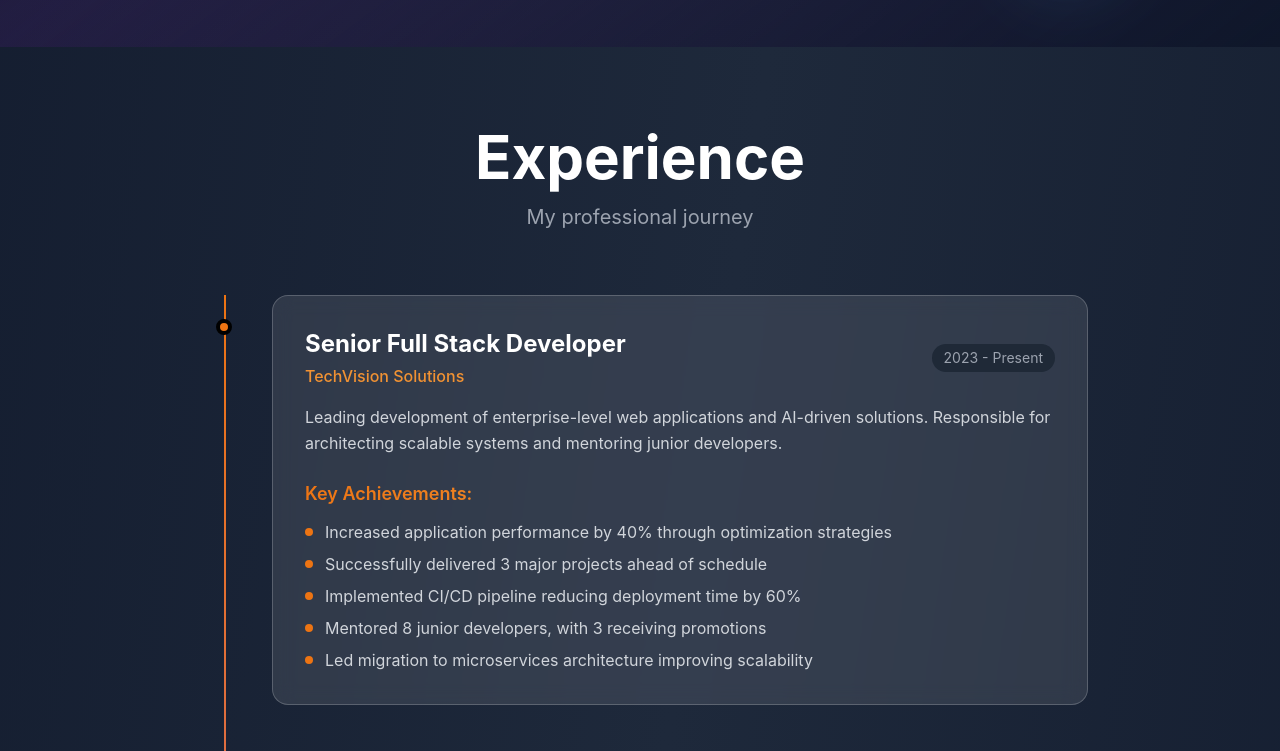
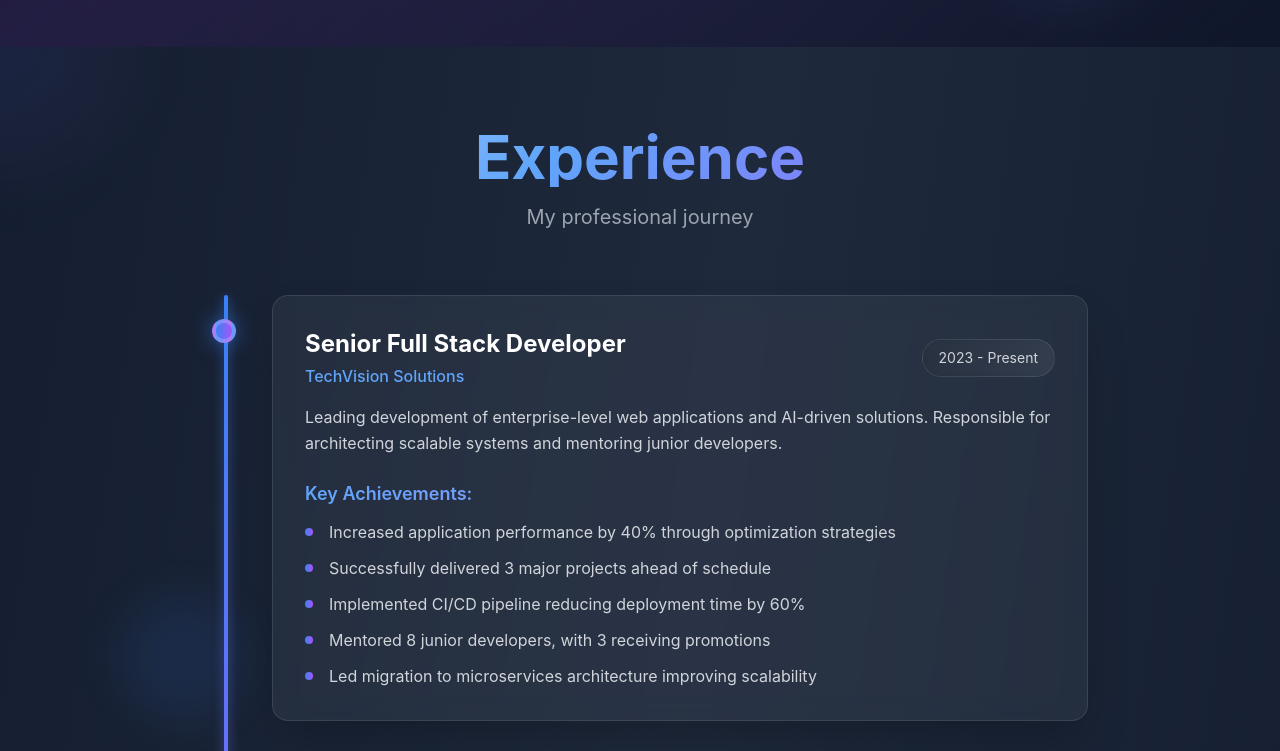
Before and after one commit to Hoang-Dien-IT/Web-profile, a React (Create React App) app in the folder frontend/: page / in a window 1280 px wide. Shown: the part 3440-4191 px from the top of the page. Built offline with nearby package versions, Linux system fonts and the light colour scheme.

Commit message:
chỉnh giao diện trang Experience

```diff
--- a/frontend/src/pages/Experience/Experience.tsx
+++ b/frontend/src/pages/Experience/Experience.tsx
@@ -1,11 +1,21 @@
-import React from 'react';
+import React, { useState, useEffect } from 'react';
 import { motion } from 'framer-motion';
 import { mockExperiences } from '../../data/mockExperience';
 import { useLanguage } from '../../context/LanguageContext';
 
 const Experience: React.FC = () => {
   const { t } = useLanguage();
+  const [mousePosition, setMousePosition] = useState({ x: 0, y: 0 });
   const experiences = mockExperiences;
+
+  // Track mouse for premium effects
+  useEffect(() => {
+    const handleMouseMove = (e: MouseEvent) => {
+      setMousePosition({ x: e.clientX, y: e.clientY });
+    };
+    window.addEventListener('mousemove', handleMouseMove);
+    return () => window.removeEventListener('mousemove', handleMouseMove);
+  }, []);
 
   const formatPeriod = (startDate: string, endDate?: string, current?: boolean) => {
     const start = new Date(startDate).getFullYear();
@@ -17,24 +27,87 @@ const Experience: React.FC = () => {
   };
 
   return (
-    <div className="min-h-screen pt-20 pb-16 px-4 sm:px-6 lg:px-8">
-      <div className="max-w-4xl mx-auto">
+    <div className="min-h-screen pt-20 pb-16 px-4 sm:px-6 lg:px-8 relative overflow-hidden">
+      {/* Premium Background Effects */}
+      <div className="absolute inset-0 overflow-hidden">
+        {/* Floating Orbs */}
+        {[...Array(6)].map((_, i) => (
+          <motion.div
+            key={i}
+            className={`absolute w-32 h-32 ${
+              i % 3 === 0 ? 'bg-blue-500/10' :
+              i % 3 === 1 ? 'bg-purple-500/10' : 'bg-orange-500/10'
+            } rounded-full blur-xl`}
+            style={{
+              left: `${10 + i * 15}%`,
+              top: `${20 + (i * 10) % 60}%`,
+            }}
+            animate={{
+              x: [0, 50, -30, 0],
+              y: [0, -40, 30, 0],
+              scale: [1, 1.2, 0.8, 1],
+            }}
+            transition={{
+              duration: 8 + i * 2,
+              repeat: Infinity,
+              ease: "easeInOut",
+            }}
+          />
+        ))}
+
+        {/* Mouse Follower */}
+        <motion.div
+          className="absolute w-64 h-64 bg-gradient-radial from-blue-500/10 via-purple-500/5 to-transparent rounded-full blur-2xl pointer-events-none"
+          animate={{
+            x: mousePosition.x - 128,
+            y: mousePosition.y - 128,
+          }}
+          transition={{ duration: 0.5, ease: "easeOut" }}
+        />
+      </div>
+
+      <div className="max-w-4xl mx-auto relative z-10">
         <motion.div
           initial={{ opacity: 0, y: 30 }}
           animate={{ opacity: 1, y: 0 }}
           className="text-center mb-16"
         >
-          <h1 className="text-4xl md:text-6xl font-bold mb-4">
+          <motion.h1
+            className="text-4xl md:text-6xl font-bold mb-4"
+            style={{
+              background: 'linear-gradient(135deg, #ffffff 0%, #60a5fa 25%, #a855f7 50%, #ec4899 75%, #f97316 100%)',
+              backgroundSize: '300% 300%',
+              WebkitBackgroundClip: 'text',
+              WebkitTextFillColor: 'transparent',
+              backgroundClip: 'text',
+            }}
+            animate={{
+              backgroundPosition: ['0% 50%', '100% 50%', '0% 50%'],
+            }}
+            transition={{
+              duration: 8,
+              repeat: Infinity,
+              ease: "easeInOut",
+            }}
+          >
             {t('experience.title')}
-          </h1>
-          <p className="text-xl text-gray-400 max-w-3xl mx-auto">
+          </motion.h1>
+          <motion.p
+            className="text-xl text-gray-400 max-w-3xl mx-auto"
+            initial={{ opacity: 0 }}
+            animate={{ opacity: 1 }}
+            transition={{ delay: 0.3 }}
+          >
             {t('experience.subtitle')}
-          </p>
+          </motion.p>
         </motion.div>
 
         <div className="relative">
-          {/* Timeline line */}
-          <div className="absolute left-8 top-0 bottom-0 w-0.5 bg-gradient-to-b from-primary-500 to-purple-500"></div>
+          {/* Enhanced Timeline line */}
+          <div className="absolute left-8 top-0 bottom-0 w-1 bg-gradient-to-b from-blue-500 via-purple-500 to-orange-500 rounded-full shadow-lg shadow-blue-500/30"></div>
+
+          {/* Timeline glow effect */}
+          <div className="absolute left-7 top-0 bottom-0 w-3 bg-gradient-to-b from-blue-500/20 via-purple-500/20 to-orange-500/20 rounded-full blur-sm"></div>
 
           {experiences.map((exp, index) => (
             <motion.div
@@ -43,37 +116,90 @@ const Experience: React.FC = () => {
               animate={{ opacity: 1, x: 0 }}
               transition={{ duration: 0.6, delay: index * 0.2 }}
               className="relative pl-20 pb-12"
+              whileHover={{ scale: 1.02 }}
             >
-              {/* Timeline dot */}
-              <div className="absolute left-6 top-6 w-4 h-4 bg-primary-500 rounded-full border-4 border-black"></div>
+              {/* Enhanced Timeline dot */}
+              <motion.div
+                className="absolute left-5 top-6 w-6 h-6 bg-gradient-to-r from-blue-500 to-purple-500 rounded-full border-4 border-white/20 shadow-lg"
+                whileHover={{
+                  scale: 1.3,
+                  boxShadow: "0 0 20px rgba(59, 130, 246, 0.6)"
+                }}
+                animate={{
+                  boxShadow: [
+                    "0 0 0px rgba(59, 130, 246, 0.3)",
+                    "0 0 20px rgba(59, 130, 246, 0.6)",
+                    "0 0 0px rgba(59, 130, 246, 0.3)"
+                  ]
+                }}
+                transition={{
+                  duration: 2,
+                  repeat: Infinity,
+                  delay: index * 0.5
+                }}
+              />
 
-              <div className="glass rounded-2xl p-8">
-                <div className="flex flex-col md:flex-row md:items-center md:justify-between mb-4">
+              <motion.div
+                className="bg-white/5 backdrop-blur-md rounded-2xl p-8 border border-white/10 shadow-2xl hover:shadow-blue-500/10 transition-all duration-300"
+                whileHover={{
+                  y: -5,
+                  boxShadow: "0 20px 40px rgba(0, 0, 0, 0.3)"
+                }}
+              >
+                <motion.div className="flex flex-col md:flex-row md:items-center md:justify-between mb-4">
                   <div>
-                    <h3 className="text-2xl font-bold text-white mb-1">{exp.position}</h3>
-                    <p className="text-primary-400 font-medium">{exp.company}</p>
+                    <motion.h3
+                      className="text-2xl font-bold text-white mb-1"
+                      whileHover={{ color: "#60a5fa" }}
+                    >
+                      {exp.position}
+                    </motion.h3>
+                    <p className="text-blue-400 font-medium">{exp.company}</p>
                   </div>
-                  <span className="text-sm text-gray-400 bg-gray-800 px-3 py-1 rounded-full mt-2 md:mt-0 w-fit">
+                  <motion.span
+                    className="text-sm text-gray-300 bg-gradient-to-r from-gray-800/50 to-gray-700/50 backdrop-blur-sm px-4 py-2 rounded-full mt-2 md:mt-0 w-fit border border-white/10"
+                    whileHover={{ scale: 1.05 }}
+                  >
                     {formatPeriod(exp.startDate, exp.endDate, exp.current)}
-                  </span>
-                </div>
+                  </motion.span>
+                </motion.div>
 
-                <p className="text-gray-300 mb-6 leading-relaxed">
+                <motion.p
+                  className="text-gray-300 mb-6 leading-relaxed"
+                  initial={{ opacity: 0 }}
+                  animate={{ opacity: 1 }}
+                  transition={{ delay: 0.3 + index * 0.1 }}
+                >
                   {exp.description}
-                </p>
+                </motion.p>
 
                 <div>
-                  <h4 className="text-lg font-semibold mb-3 gradient-text">{t('experience.keyAchievements')}:</h4>
-                  <ul className="space-y-2">
+                  <motion.h4
+                    className="text-lg font-semibold mb-3 bg-gradient-to-r from-blue-400 to-purple-400 bg-clip-text text-transparent"
+                    whileHover={{ scale: 1.05 }}
+                  >
+                    {t('experience.keyAchievements')}:
+                  </motion.h4>
+                  <ul className="space-y-3">
                     {exp.achievements.map((achievement, i) => (
-                      <li key={i} className="flex items-center text-gray-300">
-                        <span className="w-2 h-2 bg-primary-500 rounded-full mr-3"></span>
+                      <motion.li
+                        key={i}
+                        className="flex items-center text-gray-300"
+                        initial={{ opacity: 0, x: -20 }}
+                        animate={{ opacity: 1, x: 0 }}
+                        transition={{ delay: 0.5 + index * 0.1 + i * 0.1 }}
+                        whileHover={{ x: 5, color: "#d1d5db" }}
+                      >
+                        <motion.span
+                          className="w-2 h-2 bg-gradient-to-r from-blue-500 to-purple-500 rounded-full mr-4"
+                          whileHover={{ scale: 1.5 }}
+                        />
                         {achievement}
-                      </li>
+                      </motion.li>
                     ))}
                   </ul>
                 </div>
-              </div>
+              </motion.div>
             </motion.div>
           ))}
         </div>
```
